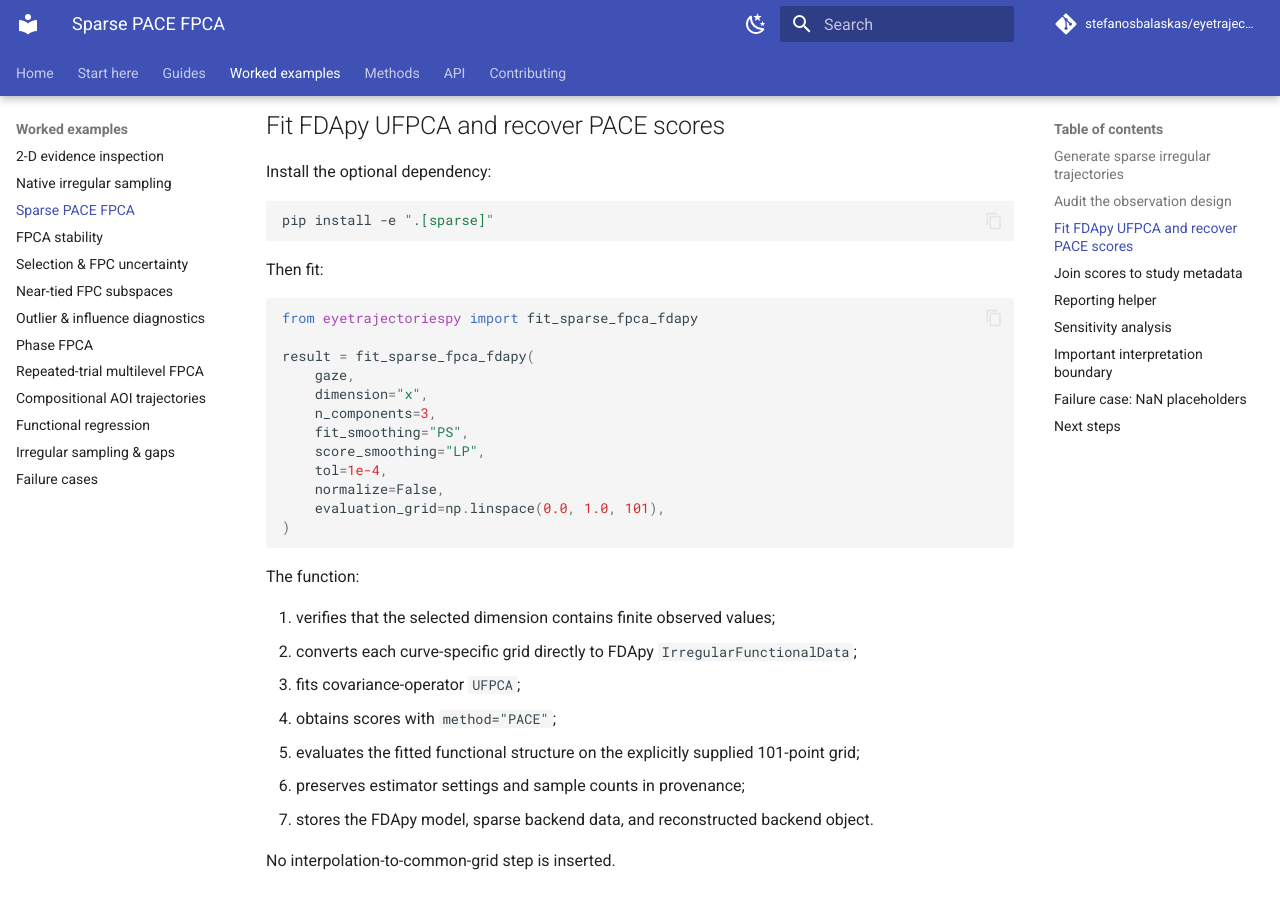
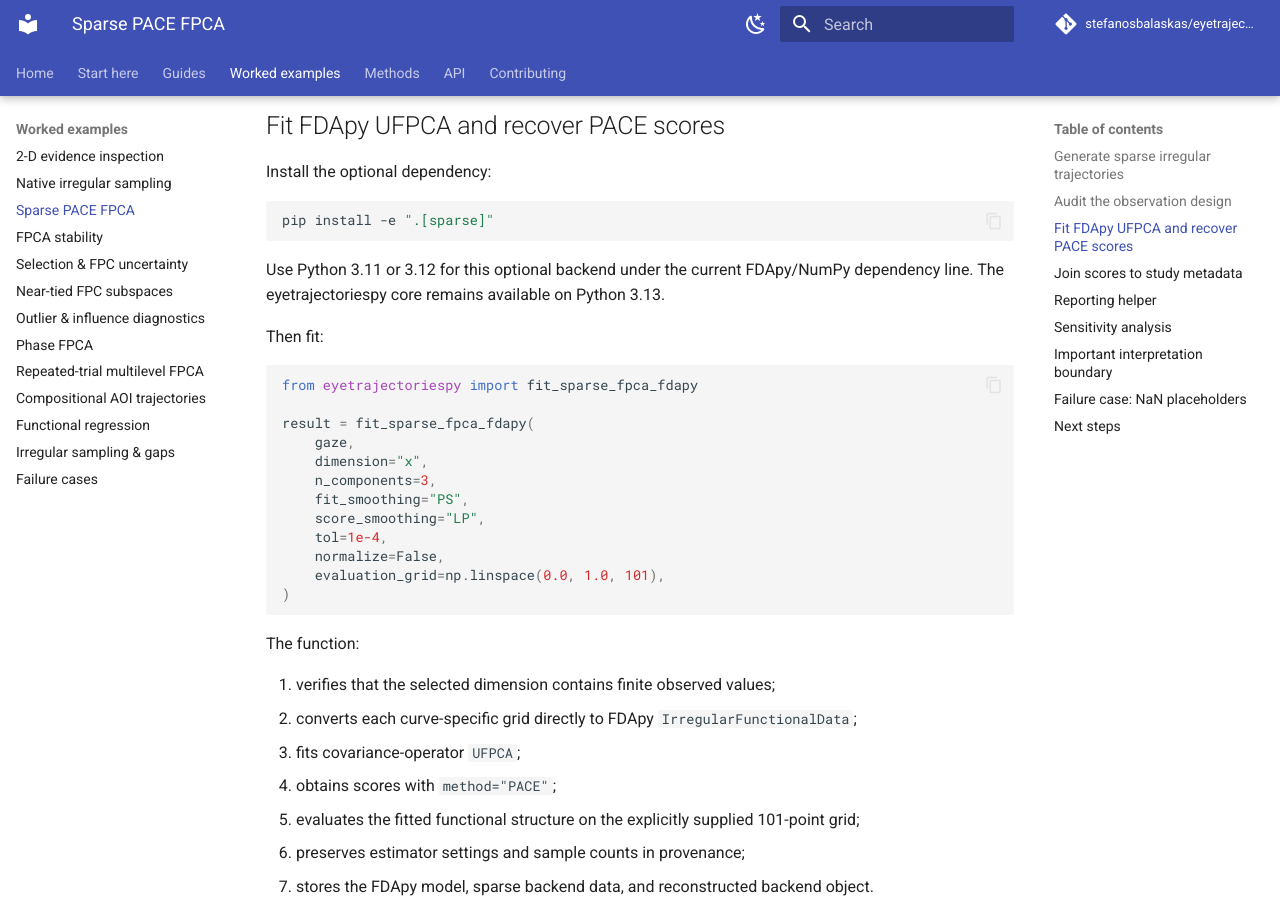
Before and after one commit to stefanosbalaskas/eyetrajectoriespy, an MkDocs documentation site: the page built from docs/examples/sparse-pace-fpca.md, in a window 1280 px wide and 900 px high, scrolled down 1986 px. Built offline with MkDocs 1.6.1 and Material for MkDocs 9.7.7, drawn with Linux system fonts in a browser that asks for light colours; comment, search, counter and statistics services are not loaded.

Commit message:
Clarify sparse worked-example backend compatibility

````diff
--- a/docs/examples/sparse-pace-fpca.md
+++ b/docs/examples/sparse-pace-fpca.md
@@ -93,6 +93,8 @@ Install the optional dependency:
 ```bash
 pip install -e ".[sparse]"
 ```
+
+Use Python 3.11 or 3.12 for this optional backend under the current FDApy/NumPy dependency line. The eyetrajectoriespy core remains available on Python 3.13.
 
 Then fit:
 
````
